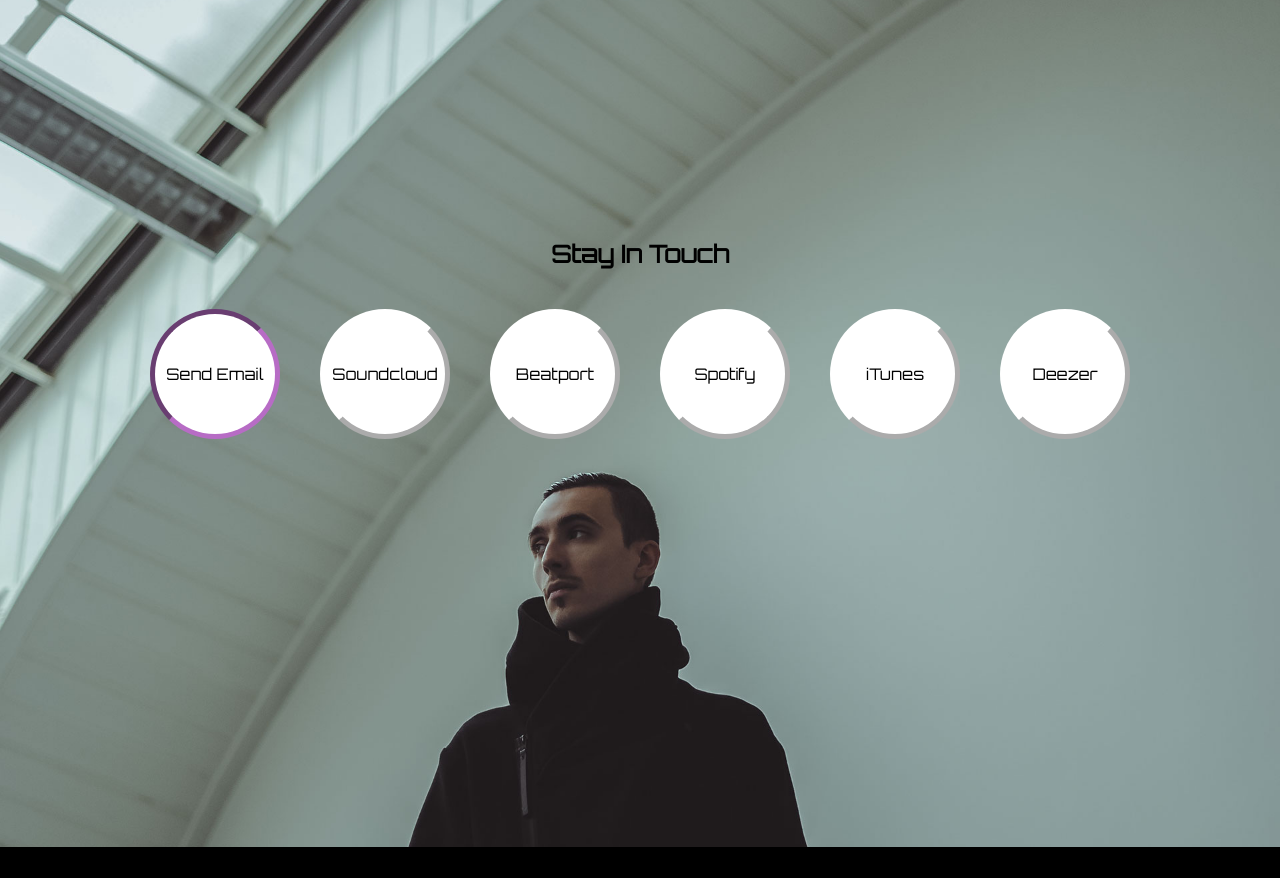
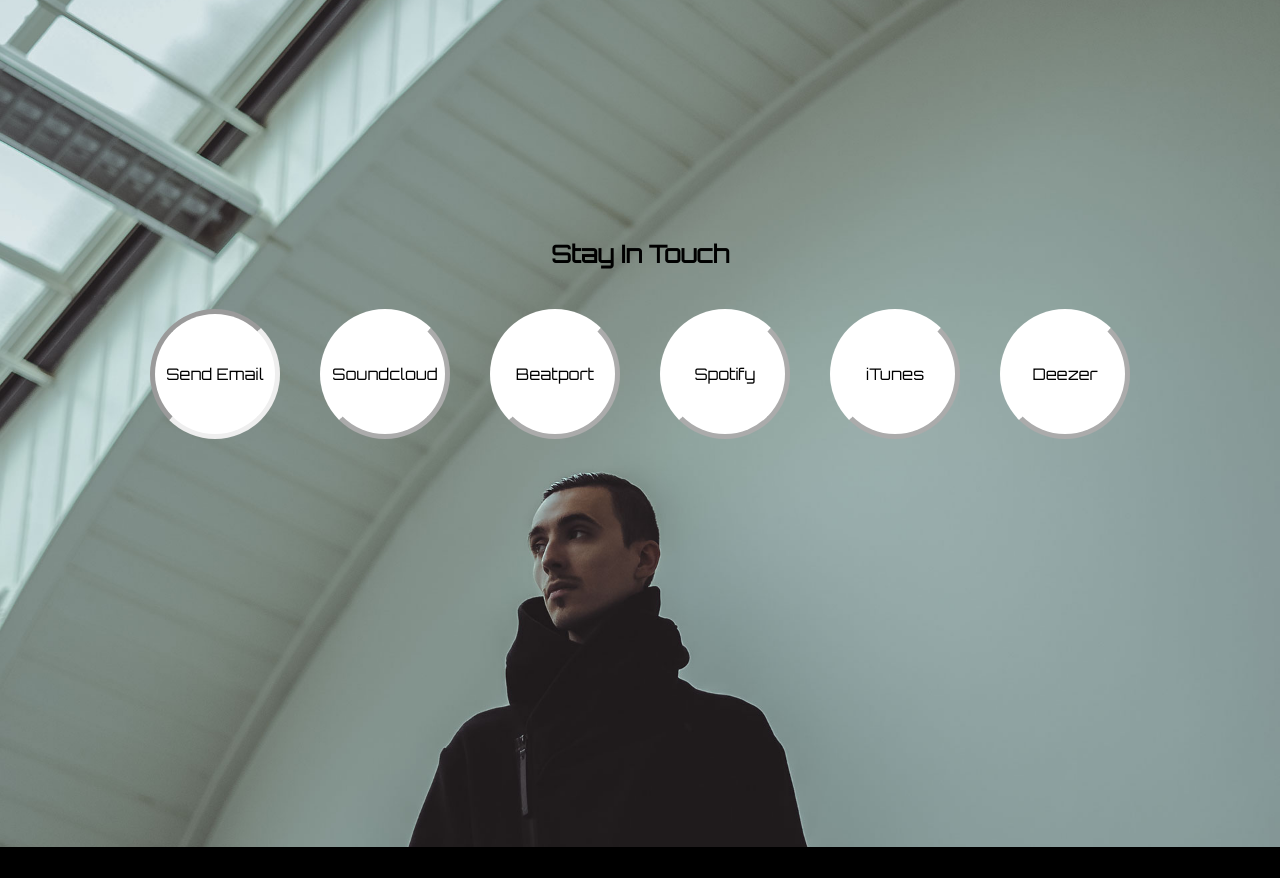
Before and after one commit to hex25/apawebsite, a Django app: page / in a window 1280 px wide, with the pointer over the restyled element. Shown: the part 1649-2527 px from the top of the page. Run offline with Django 3.2, Linux system fonts and the light colour scheme.

Commit message:
hover fixed

```diff
--- a/apawebsite/static/stylesheet.css
+++ b/apawebsite/static/stylesheet.css
@@ -96,7 +96,6 @@ audio {
 
 .contactitem:hover {
   border: inset 5px;
-  border-color:  #b76cc5;
   transition-delay: 0.2s;
 }
 
```
